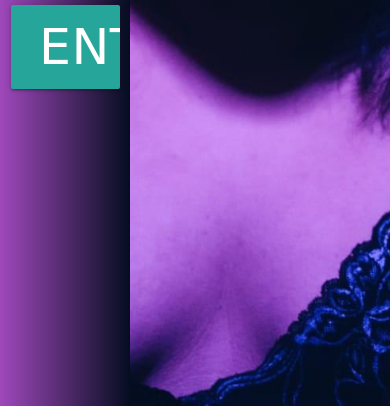
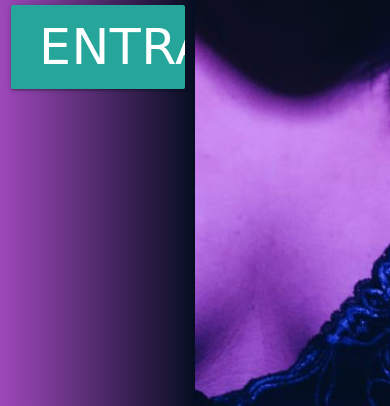
Before and after one commit to ZUCHOVICKI/Manzana, a plain HTML site: page Andrea.html in a window 390 px wide. Shown: the part 607-1013 px from the top of the page. Drawn offline with nearby package versions, Linux system fonts and the light colour scheme; a web font is replaced by a local one.

Commit message:
Responsive Design#1

```diff
--- a/Andrea.html
+++ b/Andrea.html
@@ -22,13 +22,13 @@
 <body class="animate__fadeIn animate__animated">
 
     <div class="row main">
-        <div class="col s4 left">
+        <div class="col s6 m4 left">
             <h1 class="Title animate__animated animate__slideInLeft">Te Amo</h1>
             <h1 class="Title2 animate__animated animate__slideInRight">Manzana</h1>
             <button class="waves-effect waves-light  btn-large BotonInicio animate__animated animate__zoomIn" id="BotonInicio">Entrar </button>
         </div>
 
-        <div class="col s8 right">
+        <div class="col s6 m8 right">
 
         </div>
       </div>
```
